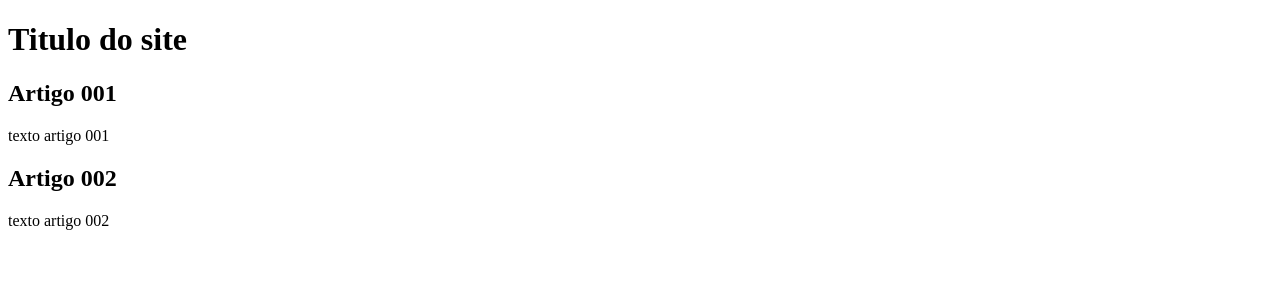
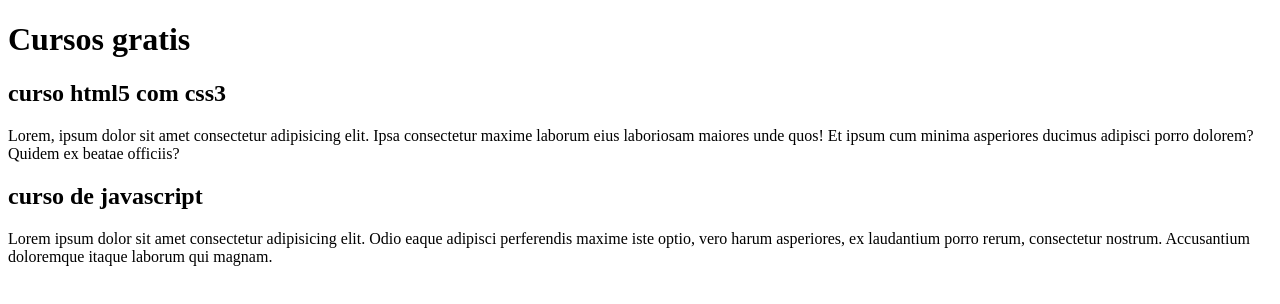
Before and after one commit to ItaloCordeiroSilva/Projeto-Site, a plain HTML site: page index.html in a window 1280 px wide. Drawn offline with Linux system fonts and the light colour scheme.

Commit message:
comecei a escrever o conteudo

```diff
--- a/index.html
+++ b/index.html
@@ -9,15 +9,15 @@
 <body>
     <main>
         <header>
-            <h1>Titulo do site</h1>
+            <h1>Cursos gratis</h1>
         </header>
         <article>
-            <h2>Artigo 001</h2>
-            <p>texto artigo 001</p>
+            <h2>curso html5 com css3</h2>
+            <p>Lorem, ipsum dolor sit amet consectetur adipisicing elit. Ipsa consectetur maxime laborum eius laboriosam maiores unde quos! Et ipsum cum minima asperiores ducimus adipisci porro dolorem? Quidem ex beatae officiis?</p>
         </article>
         <article>
-            <h2>Artigo 002</h2>
-            <p>texto artigo 002</p>
+            <h2>curso de javascript</h2>
+            <p>Lorem ipsum dolor sit amet consectetur adipisicing elit. Odio eaque adipisci perferendis maxime iste optio, vero harum asperiores, ex laudantium porro rerum, consectetur nostrum. Accusantium doloremque itaque laborum qui magnam.</p>
         </article>
     </main>
 </body>
```
